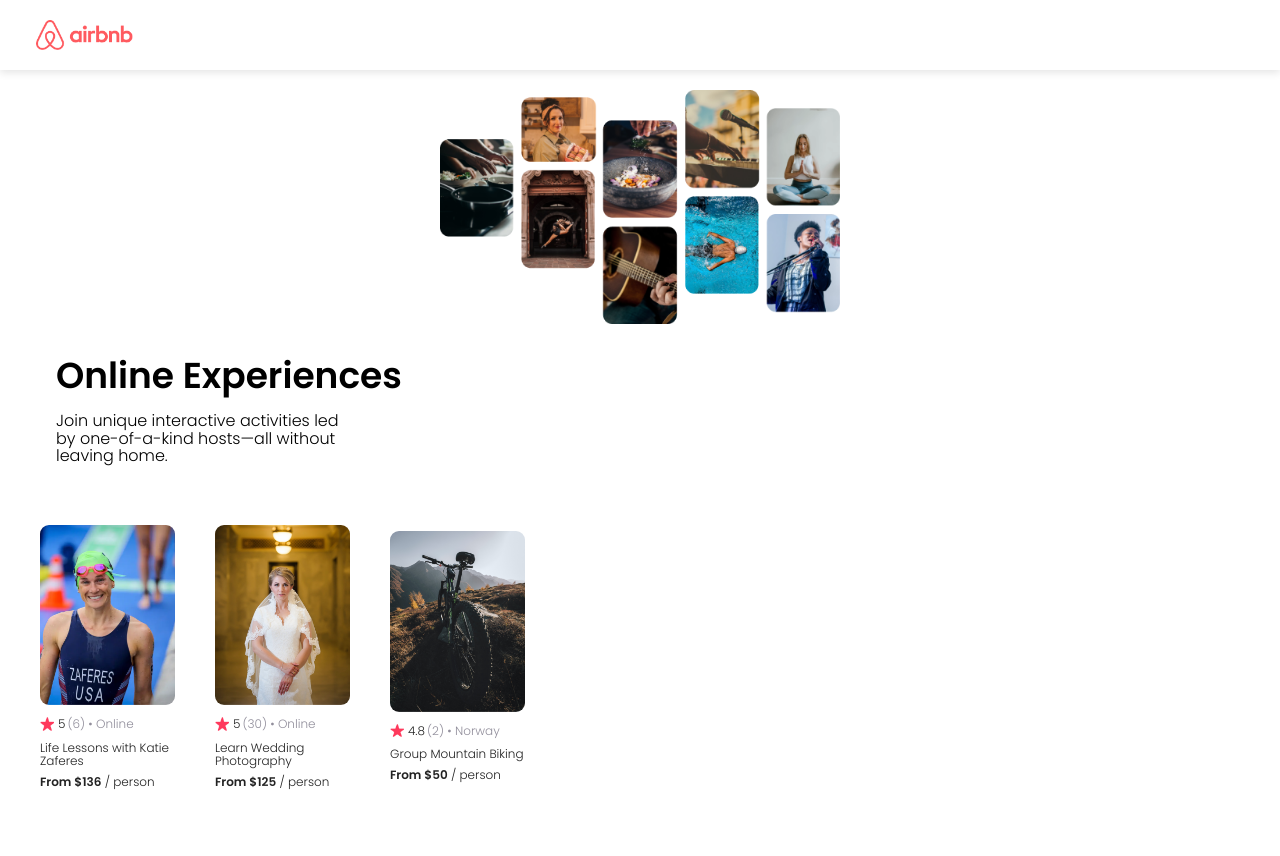
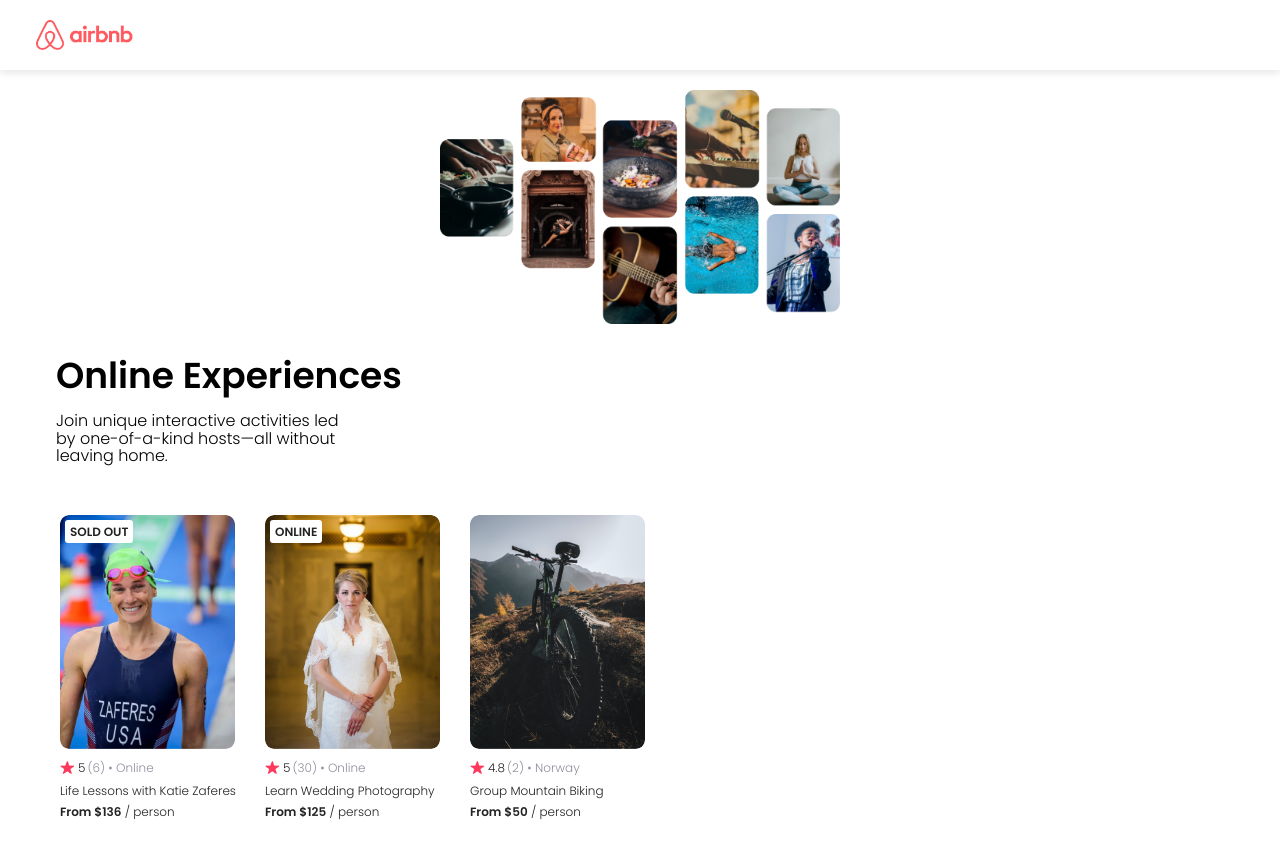
Before and after one commit to AlexGP80/airbnb-clone, a React (Create React App) app: page / in a window 1280 px wide. Built offline with nearby package versions, Linux system fonts and the light colour scheme.

Commit message:
Pass object as props

```diff
--- a/src/App.js
+++ b/src/App.js
@@ -17,15 +17,10 @@ still be block elements, stacked vertically. We'll add styling later.
 */
 
 export default function App() {
-    const cardComponents = data.map(card =>
+    const cardComponents = data.map(item =>
         <Card
-            key={card.id}
-            img={`../images/${card.coverImg}`}
-            title={card.title}
-            rating={card.stats.rating}
-            reviewCount={card.stats.reviewCount}
-            location={card.location}
-            price={card.price}
+            key={item.id}
+            item={item}
         />);
 
     return (
--- a/src/components/Card.js
+++ b/src/components/Card.js
@@ -2,16 +2,26 @@ import React from "react";
 // import star from "../images/star.png";
 
 export default function Card(props) {
+
+    let badgeText = "";
+
+    if (props.item.openSpots === 0) {
+        badgeText = "SOLD OUT";
+    } else if (props.item.location === "Online") {
+        badgeText = "ONLINE";
+    }
+
     return (
         <section className="card--container">
-            <img src={`../images/${props.img}`} alt="Card" className="card--image"/>
+            {badgeText && <div className="card--badge">{badgeText}</div>}
+            <img src={`../images/${props.item.coverImg}`} alt="Card" className="card--image"/>
             <div className="card--image-legend">
                 <img src="../images/star.png" alt="Rating:" className="card--star" />
-                <span className="card--rating">{props.rating}</span>
-                <span className="card--review-count">({props.reviewCount}) • {props.location}</span>
+                <span className="card--rating">{props.item.stats.rating}</span>
+                <span className="card--review-count">({props.item.stats.reviewCount}) • {props.item.location}</span>
             </div>
-            <p className="card--title">{props.title}</p>
-            <p className="card--price"><strong>From ${props.price}</strong> / person</p>
+            <p className="card--title">{props.item.title}</p>
+            <p className="card--price"><strong>From ${props.item.price}</strong> / person</p>
         </section>
     );
 }
--- a/src/styles.css
+++ b/src/styles.css
@@ -54,22 +54,26 @@ section {
 }
 
 .cards-list {
+    margin: 10px 30px;
     display: flex;
     align-items: center;
 }
 
 .card--image {
-    width: 100%;
+    width: 175px;
     border-radius: 9px;
     margin-bottom: 8px;
 }
 
 .card--container {
-    width: 175px;
+    width: 185px;
     font-weight: 300;
     font-size: 12px;
     line-height: 110%;
     color: #222;
+    position: relative;
+    padding: 0px;
+    margin: 0 10px;
 }
 
 .card--container > p {
@@ -97,3 +101,14 @@ section {
 .card--price > strong {
     font-weight: 600;
 }
+
+.card--badge {
+    position: absolute;
+    top: 5px;
+    left: 5px;
+    padding: 5px;
+    background-color: white;
+    border-radius: 3px;
+    font-weight: bold;
+
+}
```
